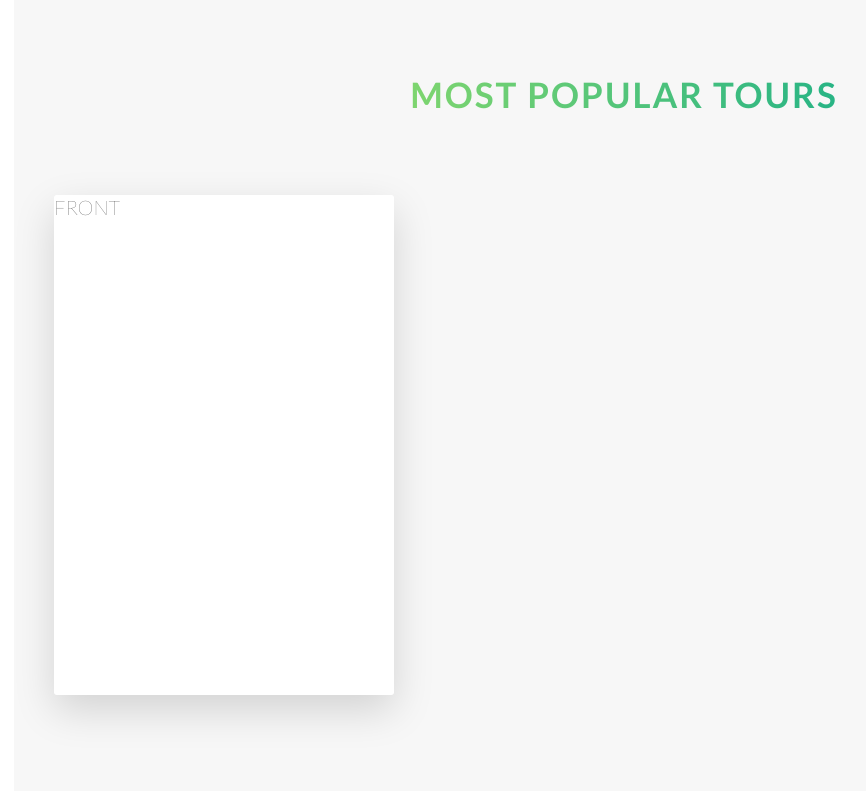
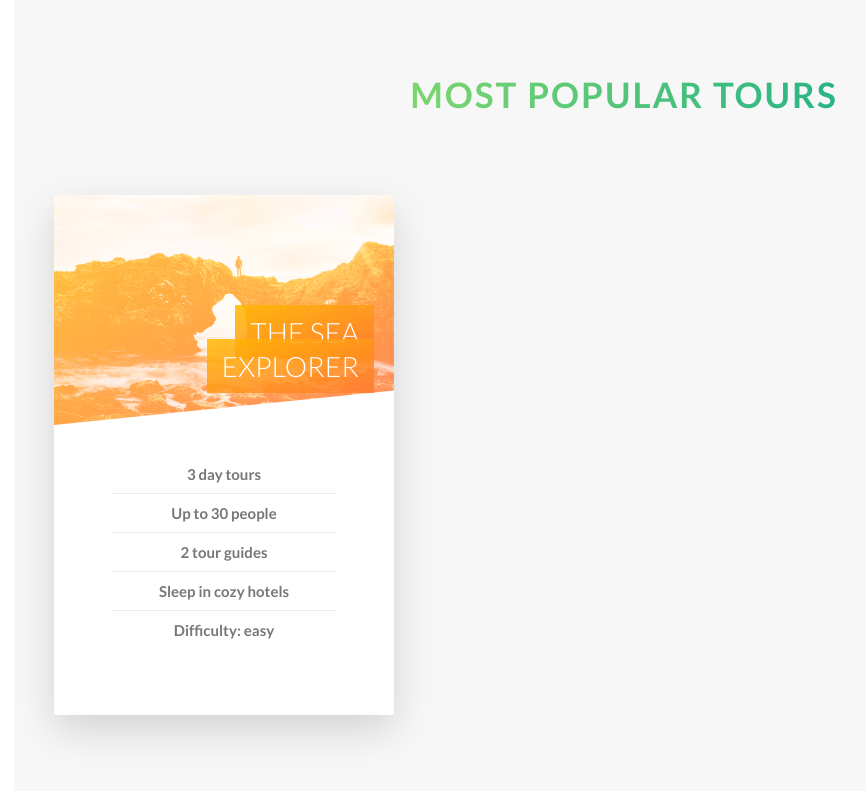
Before and after one commit to wiziwiz/natours, a website: page index.html in a window 1280 px wide. Shown: the part 2132-2923 px from the top of the page, without its empty margins (16-882 px from the left). Drawn offline with Linux system fonts and the light colour scheme.

Commit message:
Card front side content and style

```diff
--- a/index.html
+++ b/index.html
@@ -109,7 +109,23 @@
                     <div class="col-1-of-3">
                         <div class="card">
                             <div class="card__side card__side--front">
-                                FRONT
+                                <div class="card__picture card__picture--1">
+                                    &nbsp;
+                                </div>
+                                <h4 class="card__heading">
+                                    <span class="card__heading-span card__heading-span--1">
+                                        The Sea Explorer
+                                    </span>
+                                <h4>
+                                <div class="card__details">
+                                    <ul>
+                                        <li>3 day tours</li>
+                                        <li>Up to 30 people</li>
+                                        <li>2 tour guides</li>
+                                        <li>Sleep in cozy hotels</li>
+                                        <li>Difficulty: easy</li>
+                                    </ul>
+                                </div>
                             </div>
                             <div class="card__side card__side--back card__side--back-1">
                                 BACK
--- a/sass/abstracts/_variables.scss
+++ b/sass/abstracts/_variables.scss
@@ -18,6 +18,7 @@ $gutter-vertical: 8rem;
 $gutter-horizontal: 6rem;
 
 $color-grey-light-1: #f7f7f7;
+$color-grey-light-2: #eee;
 
 // background
 $default-font-size: 1.6rem;
--- a/sass/components/_card.scss
+++ b/sass/components/_card.scss
@@ -2,13 +2,10 @@
     perspective: 150rem;
     -moz-perspective: 150rem;
     position: relative;
-    height: 50rem;
+    height: 52rem;
 
     &__side {
-        color: black;
-        font-size: 2rem;
-
-        height: 50rem;
+        height: 52rem;
         transition: all .8s ease;
         position: absolute;
         top: 0;
@@ -16,6 +13,7 @@
         width: 100%;
         backface-visibility: hidden;
         border-radius: .3rem;
+        overflow: hidden;
         box-shadow: 0 1.5rem 4rem rgba($color-black, .15);
 
         &--front{
@@ -45,4 +43,66 @@
     &:hover &__side--back {
         transform: rotateY(0);
     }
+
+    // FRONT SIDE STYLING
+    &__picture {
+        background-size: cover;
+        height: 23rem;
+        background-blend-mode: screen;
+        -webkit-clip-path: polygon(0 0, 100% 0, 100% 85%, 0 100%);
+        clip-path: polygon(0 0, 100% 0, 100% 85%, 0 100%);
+
+        &--1{
+            background-image: linear-gradient(to right bottom, $color-secondary-light, $color-secondary-dark), url(../img/nat-5.jpg);
+        }
+        &--2{
+            background-image: url(../img/nat-5.img);
+        }
+        &--3{
+            background-image: url(../img/nat-5.img);
+        }
+    }
+
+    &__heading{
+        position: absolute;
+        top: 12rem;
+        right: 2rem;
+        text-align: right;
+        font-size: 2.8rem;
+        font-weight: 300;
+        text-transform: uppercase;
+        color: $color-white;
+        width: 75%;
+    }
+
+    &__heading-span{
+        padding: 1rem 1.5rem;
+        -webkit-box-decoration-break: clone;
+        box-decoration-break: clone;
+        &--1{
+            background-image: linear-gradient(to right bottom,
+                rgba($color-secondary-light, .85),
+                rgba($color-secondary-dark, .85));
+        }
+    }
+
+    &__details {
+        padding: 3rem;
+
+        ul {
+            list-style: none;
+            width: 80%;
+            margin: 0 auto;
+
+            li {
+                text-align: center;
+                font-size: 1.5rem;
+                padding: 1rem;
+
+                &:not(:last-child) {
+                    border-bottom: 1px solid $color-grey-light-2;
+                }
+            }
+        }
+    }
 }
--- a/sass/layout/_header.scss
+++ b/sass/layout/_header.scss
@@ -7,6 +7,7 @@
         url(../img/hero.jpg);
     background-size: cover;
     background-position: top;
+    -webkit-clip-path: polygon(0 0, 100% 0, 100% 75vh, 0 100%);
     clip-path: polygon(0 0, 100% 0, 100% 75vh, 0 100%);
     position: relative;
 
```
Also changed, not shown: css/style.css.
